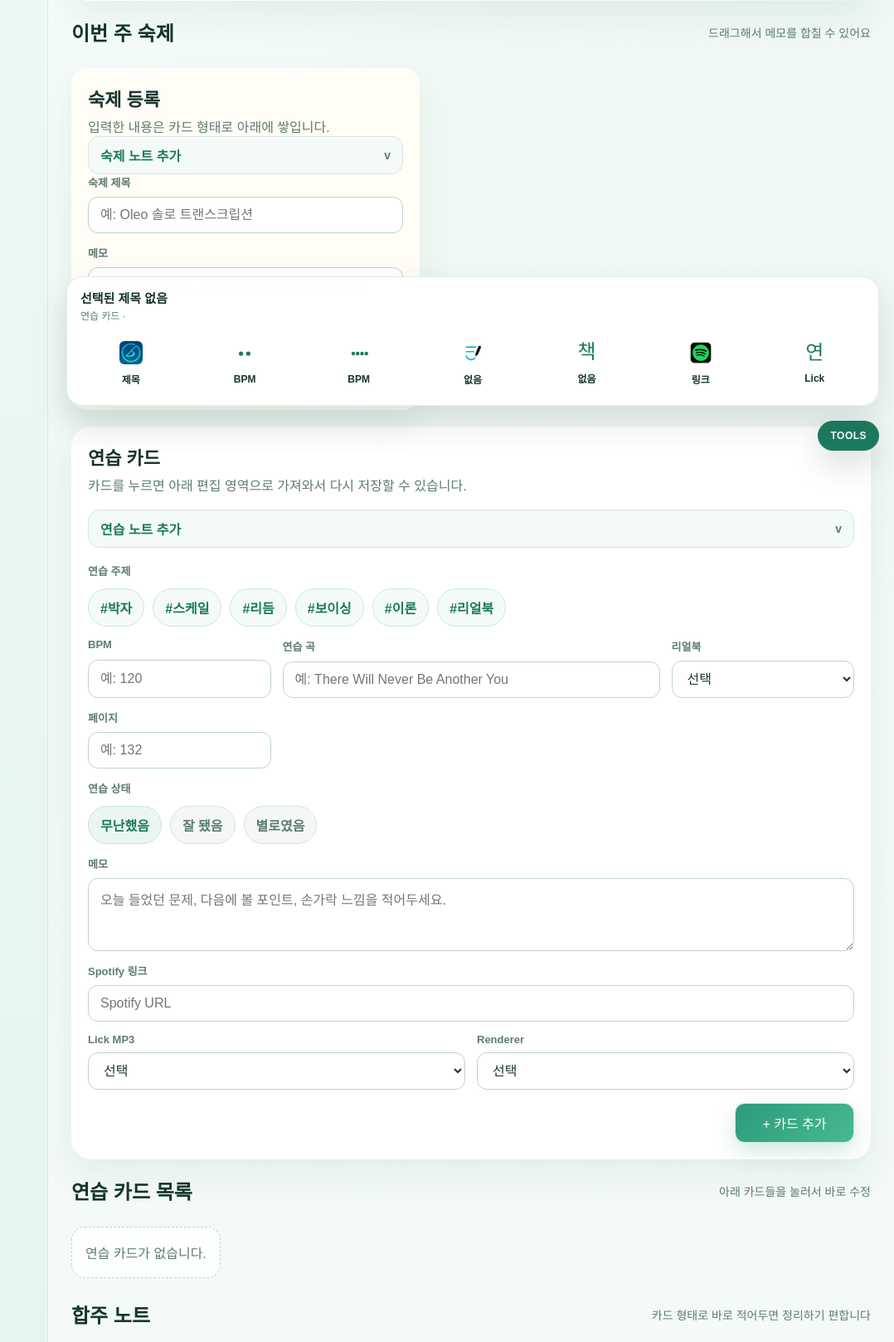
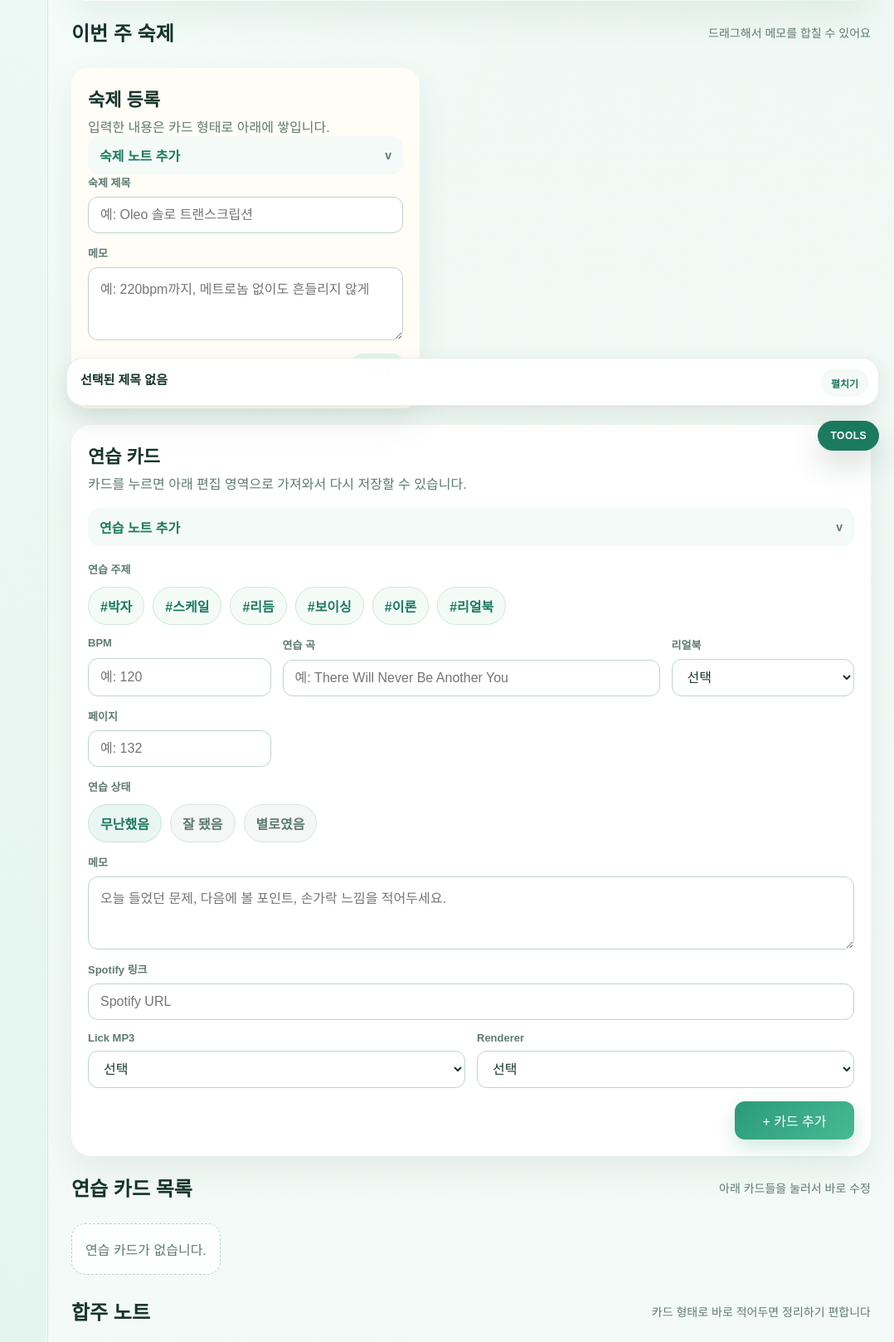
Before and after one commit to shinyeong-gwak/PleasePracticeJazz, a Python web app: template templates/music/daily.html in a window 1280 px wide, after a click on "TOOLS". Shown: the part 239-1856 px from the top of the page at 83% size, without its empty margins (202-1280 px from the left). Run offline with Jinja, Linux system fonts and the light colour scheme; the template is opened without the code that fills it, so the values that code supplies are empty.

Commit message:
fix: ux 개선

```diff
--- a/static/css/style.css
+++ b/static/css/style.css
@@ -1085,6 +1085,7 @@ tr.hidden,
     width: 100%;
     min-height: 46px;
     padding: 0 14px;
+    border: none;
     border-radius: 14px;
     background: #f4faf7;
     color: var(--accent-strong);
@@ -1106,6 +1107,10 @@ tr.hidden,
 .practice-editor-body {
     display: grid;
     gap: 14px;
+}
+
+.practice-editor-actions button {
+    border: none;
 }
 
 .practice-homework-add-button {
@@ -2027,7 +2032,7 @@ tr.hidden,
         min-height: 34px;
         padding: 0 12px;
         border-radius: 999px;
-        border: 1px solid rgba(120, 148, 138, 0.2);
+        border: none;
         background: #f5faf7;
         color: var(--accent-strong);
         font-size: 12px;
--- a/templates/music/daily.html
+++ b/templates/music/daily.html
@@ -388,6 +388,14 @@
             <div class="practice-mobile-tools-title" id="mobileToolTitle">선택된 제목 없음</div>
             <div class="practice-mobile-tools-subtitle" id="mobileToolSubtitle">제목과 BPM이 있으면 바로가기와 메트로놈이 함께 보입니다.</div>
         </div>
+        <button
+            type="button"
+            class="practice-mobile-tools-toggle"
+            id="mobileToolsToggleButton"
+            aria-expanded="false"
+            aria-controls="mobileToolsBody">
+            접기
+        </button>
     </div>
     <div class="practice-mobile-tools-body" id="mobileToolsBody">
         <div class="practice-mobile-tools-row">
```
Also changed, not shown: routers/music_router.py (+0 -9 lines).
